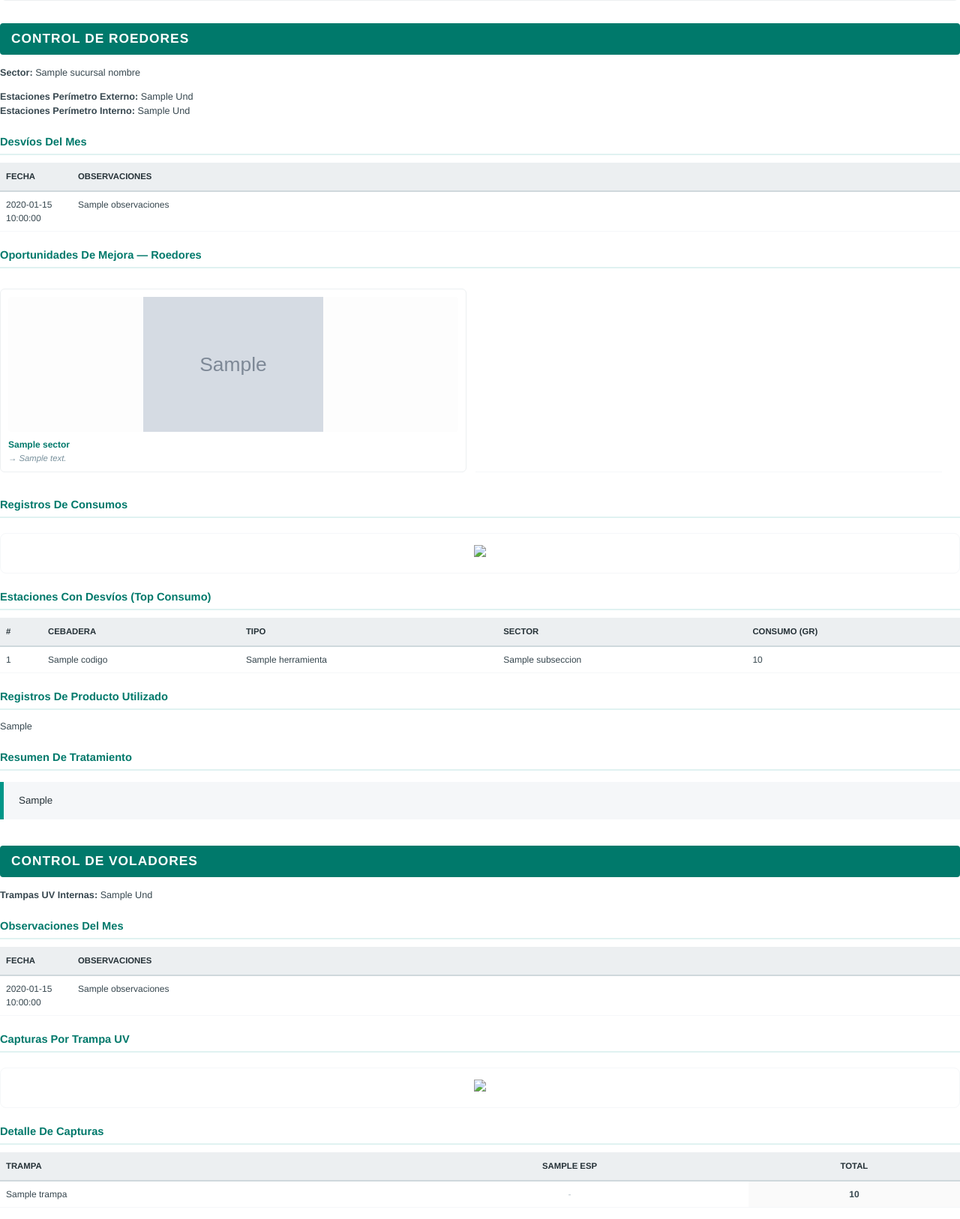
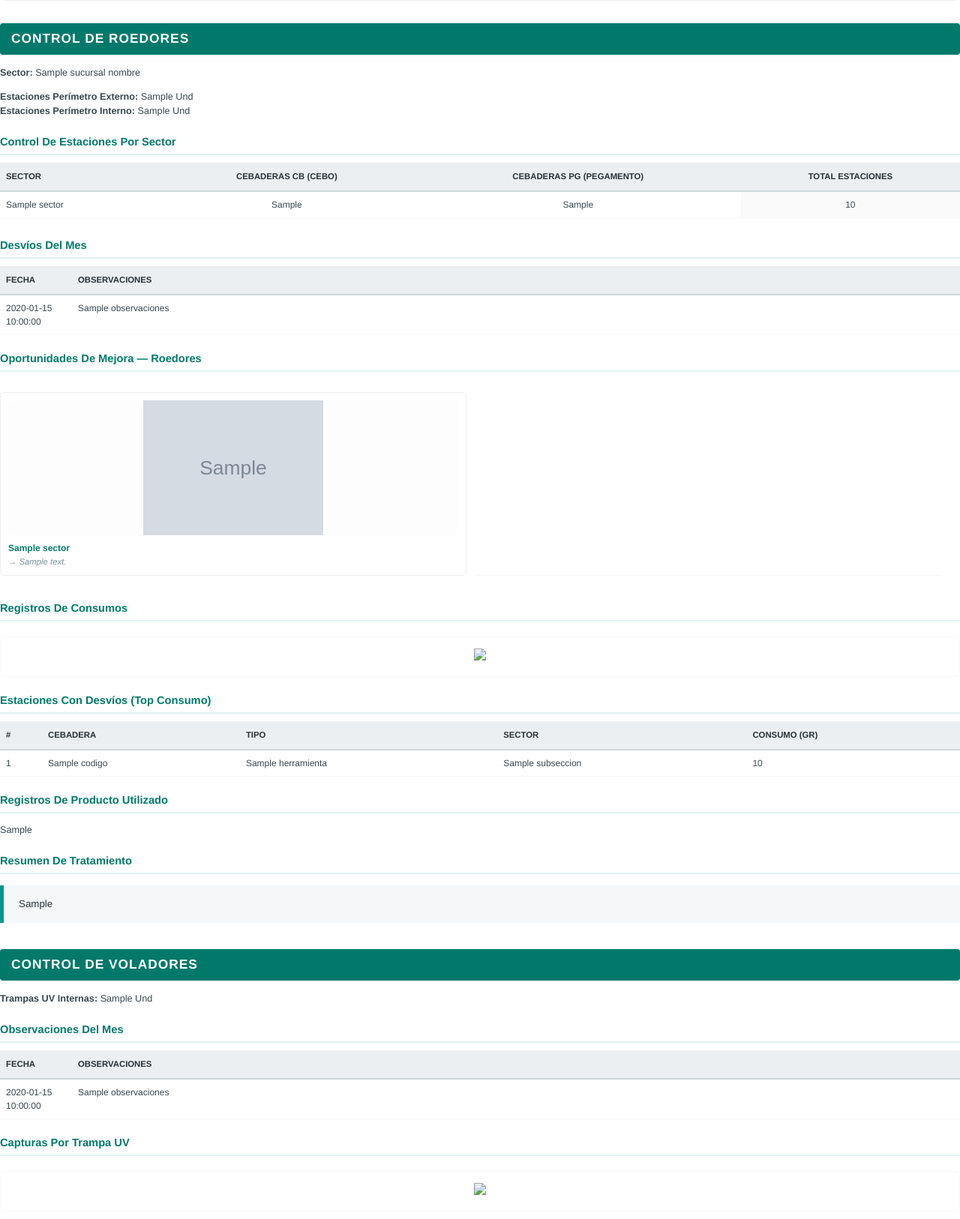
Before and after one commit to lflogistica18-lang/Generador-Informes, a Python web app: template backend/templates/report.html in a window 1280 px wide. Shown: the part 294-1920 px from the top of the page at 75% size. Run offline with Jinja, Linux system fonts and the light colour scheme; the template is opened without the code that fills it: most values are stand-ins (such as "Sample title", 1, 10 or a date in 2020); grey boxes marked "Sample" are stand-in pictures.

Commit message:
feat: configuracion de cebaderas por sector

```diff
--- a/backend/templates/report.html
+++ b/backend/templates/report.html
@@ -275,9 +275,35 @@
         <div class="section-header">Control de Roedores</div>
         <p><strong>Sector:</strong> {{ sucursal_nombre }}</p>
         <p>
-            <strong>Estaciones Perímetro Externo:</strong> {{ estaciones_perimetro_externo or 'X' }} Und<br>
-            <strong>Estaciones Perímetro Interno:</strong> {{ estaciones_perimetro_interno or 'X' }} Und
+            <strong>Estaciones Perímetro Externo:</strong> {{ estaciones_perimetro_externo or '0' }} Und<br>
+            <strong>Estaciones Perímetro Interno:</strong> {{ estaciones_perimetro_interno or '0' }} Und
         </p>
+
+        {% if configuracion_roedores and configuracion_roedores.sectores %}
+        <div class="subsection-header">Control de Estaciones por Sector</div>
+        <table style="margin-bottom: 25px;">
+            <thead>
+                <tr>
+                    <th>Sector</th>
+                    <th style="text-align: center;">Cebaderas CB (Cebo)</th>
+                    <th style="text-align: center;">Cebaderas PG (Pegamento)</th>
+                    <th style="text-align: center; background-color: #ECEFF1;">Total Estaciones</th>
+                </tr>
+            </thead>
+            <tbody>
+                {% for sector in configuracion_roedores.sectores %}
+                <tr>
+                    <td>{{ sector.nombre }}</td>
+                    <td style="text-align: center;">{{ sector.cantidad_cb or 0 }}</td>
+                    <td style="text-align: center;">{{ sector.cantidad_pg or 0 }}</td>
+                    <td style="text-align: center; font-bold; background-color: #FAFAFA;">
+                        {{ (sector.cantidad_cb or 0) + (sector.cantidad_pg or 0) }}
+                    </td>
+                </tr>
+                {% endfor %}
+            </tbody>
+        </table>
+        {% endif %}
 
         <div class="subsection-header">Desvíos del Mes</div>
         <table>
```
